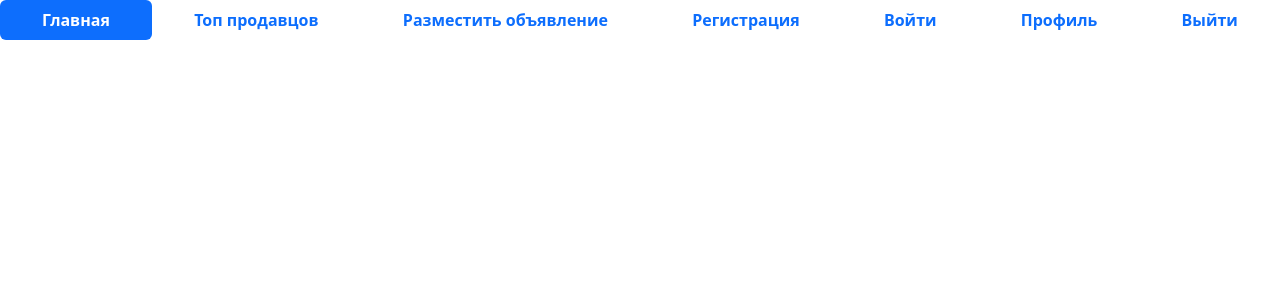
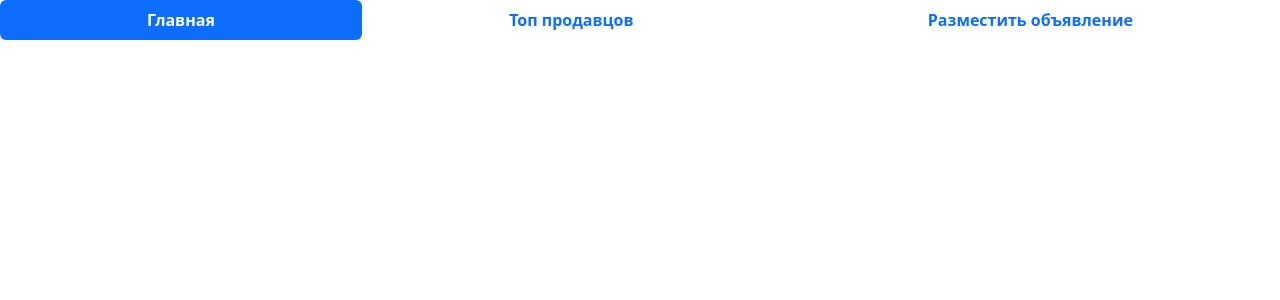
Before and after one commit to playjymer/dzDJ, a Django app: page / in a window 1280 px wide. Shown: the top 300 px of the page. Run offline with Django 4.2, Linux system fonts and the light colour scheme; some libraries are stand-ins or nearby versions.

```diff
--- a/online_shop/templates/index.html
+++ b/online_shop/templates/index.html
@@ -20,26 +20,6 @@
       <span style="font-weight: bold;">Разместить объявление</span>
     </a>
   </li>
-  <li class="nav-item">
-    <a class="nav-link" href="{% url 'register' %}">
-      <span style="font-weight: bold;">Регистрация</span>
-    </a>
-  </li>
-  <li class="nav-item">
-    <a class="nav-link" href="{% url 'login' %}">
-      <span style="font-weight: bold;">Войти</span>
-    </a>
-  </li>
-  <li class="nav-item">
-    <a class="nav-link" href="{% url 'profile' %}">
-      <span style="font-weight: bold;">Профиль</span>
-    </a>
-  </li>
-  <li class="nav-item">
-    <a class="nav-link" href="#">
-      <span style="font-weight: bold;">Выйти</span>
-    </a>
-  </li>
 </ul>
 <div
   id="carouselExampleControls"
```
